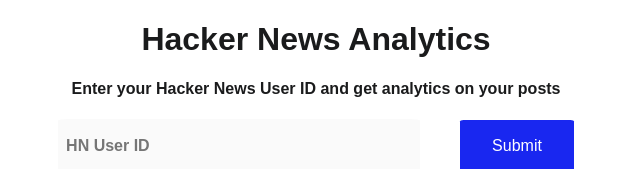
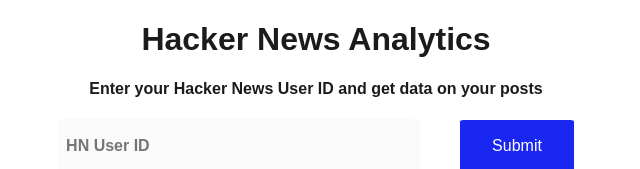
Before and after one commit to LRVC/challenge, a React (Create React App) app: page / in a window 1280 px wide. Shown: the top 169 px of the page, without its empty margins (324-964 px from the left). Built offline with nearby package versions, Linux system fonts and the light colour scheme.

Commit message:
Edit wording

```diff
--- a/src/components/PostsTable.tsx
+++ b/src/components/PostsTable.tsx
@@ -58,7 +58,7 @@
     return (
       <div>
         <h1 className="align-center">Hacker News Analytics</h1>
-        <h4 className="align-center">Enter your Hacker News User ID and get analytics on your posts</h4>
+        <h4 className="align-center">Enter your Hacker News User ID and get data on your posts</h4>
 
         <form onSubmit={this.handleSubmit} className="form-margin-top">
           <input type="text" value={this.state.username} onChange={this.handleChange} placeholder="HN User ID"/>
```
